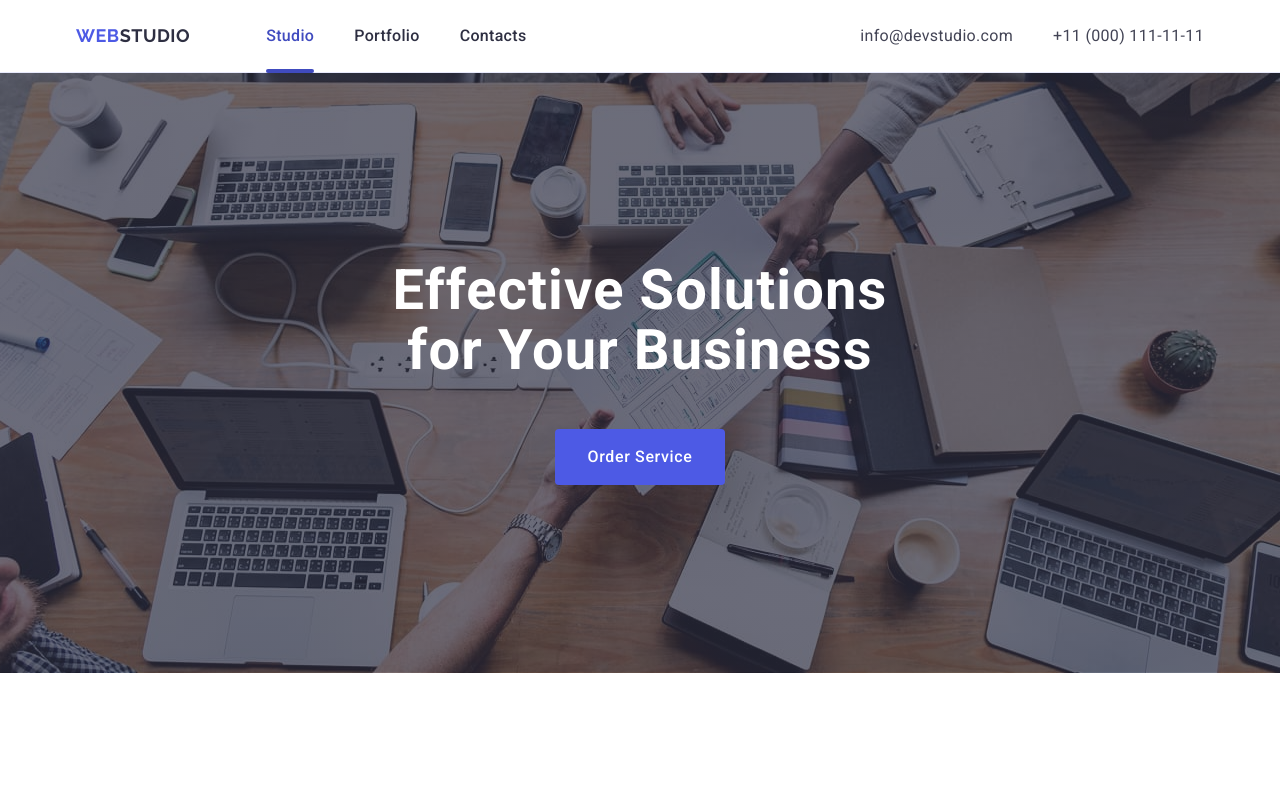
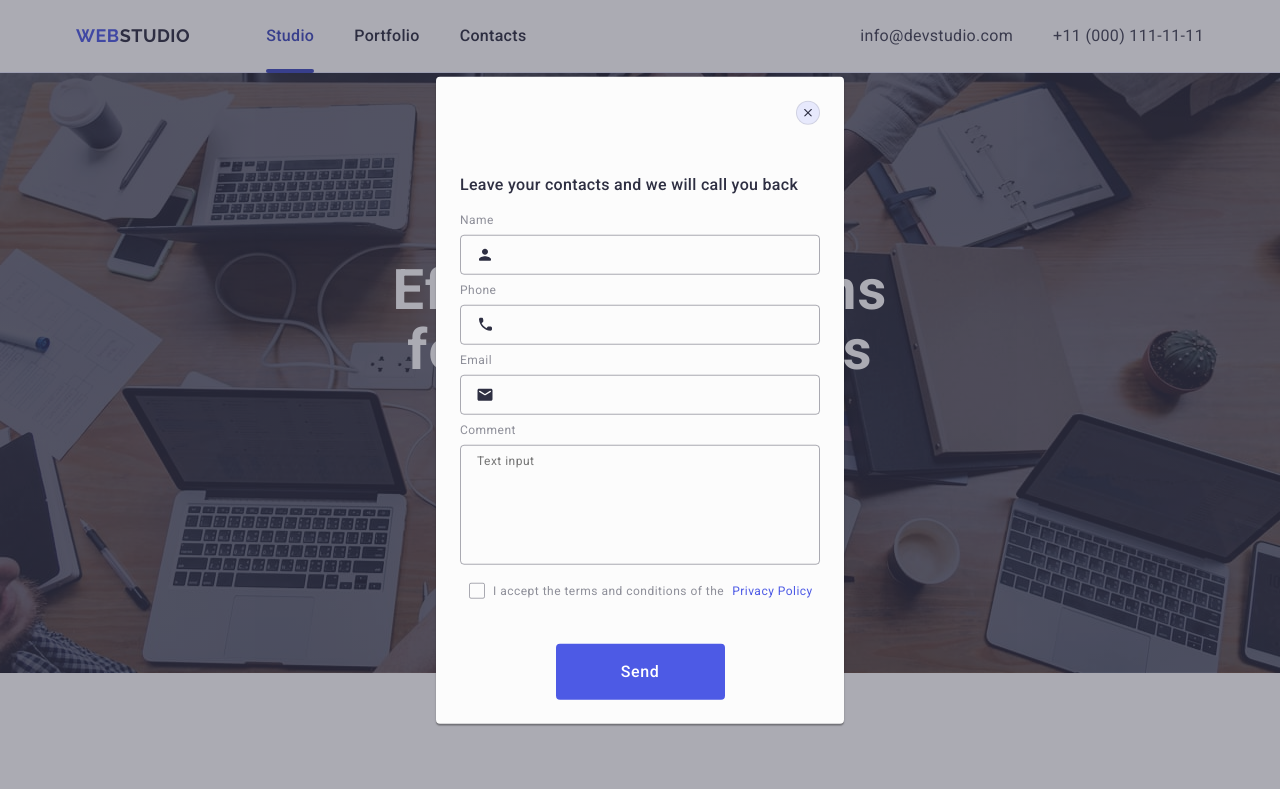
Before and after one commit to tetiana-furmanets/goit-markup-hw-05, a plain HTML site: page index.html in a window 1280 px wide. Shown: the top 789 px of the page. Drawn offline with nearby package versions, Linux system fonts and the light colour scheme; files whose address does not match are found by name.

Commit message:
add form

```diff
--- a/index.html
+++ b/index.html
@@ -506,8 +506,8 @@
       </div>
     </footer>
 
-    <div class="backdrop" data-modal>
-      <div class="modal">
+    <div class="backdrop is-open" data-modal>
+      <form class="modal">
         <button class="modal-close-btn" type="button" data-modal-close>
           <svg class="modal-close-icon" width="8" height="8">
             <use href="./images/icons.svg#icon-close"></use>
@@ -523,7 +523,6 @@
               type="text"
               id="user-name"
               name="user-name"
-              placeholder="Your name"
               required
             />
             <svg class="icon-modal" width="18" height="24">
@@ -540,7 +539,6 @@
               type="tel"
               id="user-phone"
               name="user-phone"
-              placeholder=""
               required
             />
             <svg class="icon-modal" width="18" height="24">
@@ -554,10 +552,9 @@
           <div class="box-input-modal">
             <input
               class="input-modal"
-              type="Email"
+              type="email"
               id="user-email"
               name="user-email"
-              placeholder=""
               required
             />
             <svg class="icon-modal" width="18" height="24">
@@ -588,18 +585,23 @@
             id="user-privacy"
             value="true"
           />
-          <label class="label" for="user-privacy">
+          <label class="label"
+             for="user-privacy">
             <span class="custom-checkbox">
-              <svg class="custom-checkbox-icon" width="10" height="8">
+              <svg class="custom-checkbox-icon"
+                 width="10" height="8">
                 <use href="./images/icons.svg#icon-check"></use>
               </svg>
             </span>
             I accept the terms and conditions of the
-            <a class="privacy-link">Privacy Policy</a>
+            <a class="privacy-link"
+                href="#">
+                Privacy Policy
+            </a>
           </label>
         </div>
         <button class="send-button" type="submit">Send</button>
-      </div>
+      </form>
     </div>
     <script src="./js/modal.js"></script>
   </body>
```
